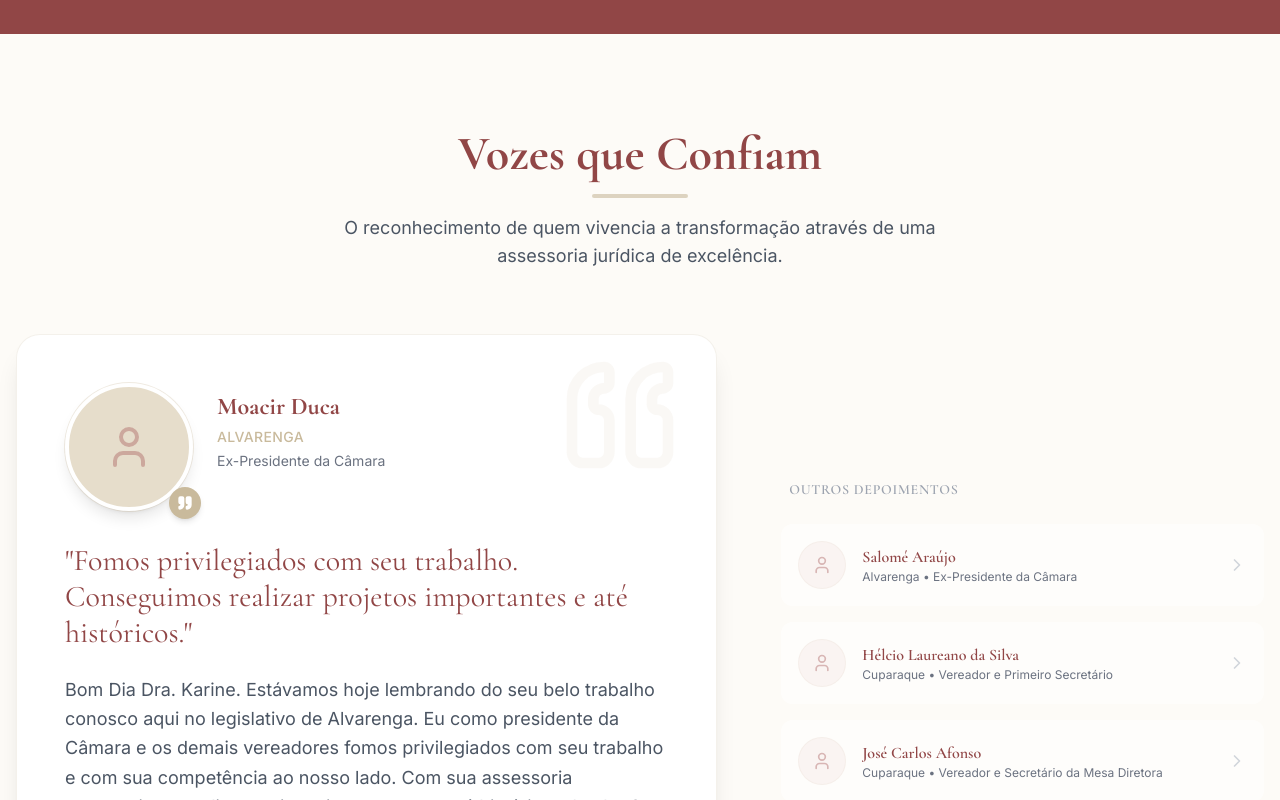
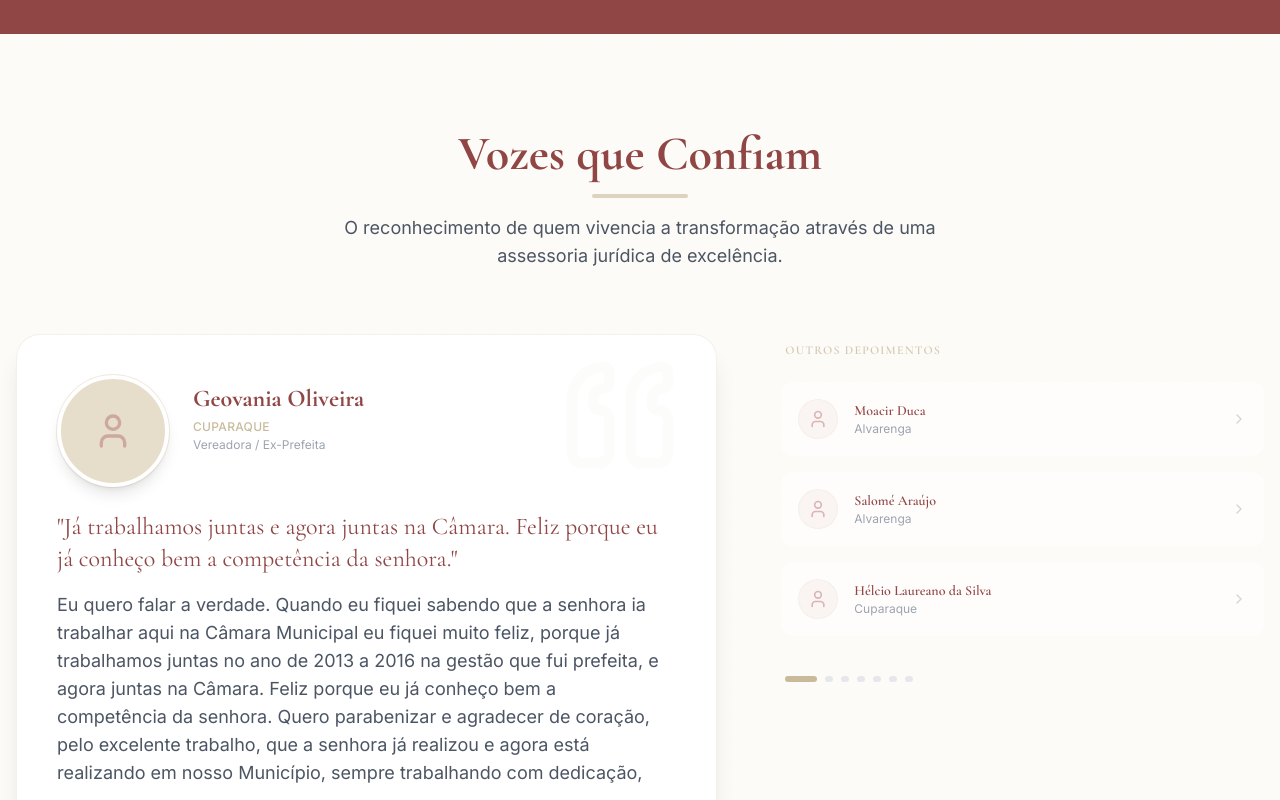
Before and after one commit to joseasp/karina-botti-advocacia, a React (Vite) app: page / in a window 1280 px wide. Shown: the part 5120-5920 px from the top of the page. Built offline with nearby package versions, Linux system fonts and the light colour scheme; the HTML template or start-up script is replaced by a standard one.

Commit message:
Code edited in Lovable Code Editor
Edited UI in Lovable

```diff
--- a/src/components/Testimonials.tsx
+++ b/src/components/Testimonials.tsx
@@ -1,7 +1,7 @@
-import { useState, useEffect } from "react";
+import { useState, useEffect, useRef } from "react";
 import { User, Quote, ChevronRight } from "lucide-react";
-import { cn } from "@/lib/utils";
 
+// --- Interfaces ---
 interface Testimonial {
   id: number;
   name: string;
@@ -12,6 +12,32 @@ interface Testimonial {
   photo?: string;
 }
 
+// --- Hook para Animação de Scroll (InView) ---
+function useInView(options = {}) {
+  const ref = useRef(null);
+  const [isInView, setIsInView] = useState(false);
+
+  useEffect(() => {
+    const observer = new IntersectionObserver(([entry]) => {
+      if (entry.isIntersecting) {
+        setIsInView(true);
+        observer.disconnect(); // Anima apenas uma vez
+      }
+    }, options);
+
+    if (ref.current) {
+      observer.observe(ref.current);
+    }
+
+    return () => {
+      if (ref.current) observer.disconnect();
+    };
+  }, [options]);
+
+  return [ref, isInView] as const;
+}
+
+// --- Dados (Atualizados) ---
 const testimonials: Testimonial[] = [
   {
     id: 1,
@@ -22,7 +48,6 @@ const testimonials: Testimonial[] = [
       "Já trabalhamos juntas e agora juntas na Câmara. Feliz porque eu já conheço bem a competência da senhora.",
     fullText:
       "Eu quero falar a verdade. Quando eu fiquei sabendo que a senhora ia trabalhar aqui na Câmara Municipal eu fiquei muito feliz, porque já trabalhamos juntas no ano de 2013 a 2016 na gestão que fui prefeita, e agora juntas na Câmara. Feliz porque eu já conheço bem a competência da senhora. Quero parabenizar e agradecer de coração, pelo excelente trabalho, que a senhora já realizou e agora está realizando em nosso Município, sempre trabalhando com dedicação, comprometimento e profissionalismo. Agradeço, porque sempre que eu preciso, que envio uma mensagem, a senhora está disposta para me ajudar. Obrigada!",
-    // photo: "url_da_foto_aqui"
   },
   {
     id: 2,
@@ -53,7 +78,7 @@ const testimonials: Testimonial[] = [
   },
   {
     id: 5,
-    name: "José Carlos Afonso",
+    name: "José Carlos Afonso (Zé Carlin)",
     role: "Vereador e Secretário da Mesa Diretora",
     organization: "Cuparaque",
     keyPhrase: "Seu senso de comprometimento faz toda diferença para entrega de bons resultados.",
@@ -84,22 +109,24 @@ const Testimonials = () => {
   const [activeIndex, setActiveIndex] = useState(0);
   const [isAutoPlaying, setIsAutoPlaying] = useState(true);
 
+  // Refs para animação de scroll
+  const [headerRef, headerInView] = useInView({ threshold: 0.2 });
+  const [contentRef, contentInView] = useInView({ threshold: 0.1 });
+
   // Lógica de Rotação Automática
   useEffect(() => {
     let interval: NodeJS.Timeout;
-
     if (isAutoPlaying) {
       interval = setInterval(() => {
         setActiveIndex((prev) => (prev + 1) % testimonials.length);
-      }, 6000); // Troca a cada 6 segundos
+      }, 8000); // Aumentei um pouco o tempo de leitura
     }
-
     return () => clearInterval(interval);
   }, [isAutoPlaying]);
 
   const activeTestimonial = testimonials[activeIndex];
 
-  // Função para calcular os índices da lista lateral (para mostrar os próximos)
+  // Cálculo dos próximos itens
   const getNextTestimonials = () => {
     const next1 = (activeIndex + 1) % testimonials.length;
     const next2 = (activeIndex + 2) % testimonials.length;
@@ -108,12 +135,30 @@ const Testimonials = () => {
   };
 
   return (
-    <section className="py-24 bg-[#FDFBF7]">
-      {" "}
-      {/* Fundo claro (papel/off-white) */}
-      <div className="container mx-auto px-4 max-w-7xl">
-        {/* Cabeçalho */}
-        <div className="text-center mb-16">
+    <section className="py-24 bg-[#FDFBF7] relative overflow-hidden">
+      {/* --- BACKGROUND TEXTURIZADO (Sutil) --- */}
+      {/* Padrão de pontos dourados com opacidade extremamente baixa para não poluir */}
+      <div
+        className="absolute inset-0 opacity-[0.03] pointer-events-none"
+        style={{ backgroundImage: "radial-gradient(#D4AF37 1px, transparent 1px)", backgroundSize: "24px 24px" }}
+      ></div>
+
+      {/* Estilos inline para Scrollbar personalizada interna */}
+      <style>{`
+        .custom-scrollbar::-webkit-scrollbar { width: 4px; }
+        .custom-scrollbar::-webkit-scrollbar-track { background: transparent; }
+        .custom-scrollbar::-webkit-scrollbar-thumb { background-color: rgba(212, 175, 55, 0.3); border-radius: 10px; }
+        .custom-scrollbar::-webkit-scrollbar-thumb:hover { background-color: rgba(212, 175, 55, 0.6); }
+      `}</style>
+
+      <div className="container mx-auto px-4 max-w-7xl relative z-10">
+        {/* --- Header com Animação --- */}
+        <div
+          ref={headerRef as any}
+          className={`text-center mb-16 transition-all duration-1000 ease-out ${
+            headerInView ? "opacity-100 translate-y-0" : "opacity-0 translate-y-10"
+          }`}
+        >
           <h2 className="text-4xl md:text-5xl font-serif font-bold text-burgundy-dark mb-4">Vozes que Confiam</h2>
           <div className="h-1 w-24 bg-gold mx-auto rounded-full opacity-60" />
           <p className="mt-4 text-lg text-gray-600 max-w-2xl mx-auto">
@@ -121,25 +166,32 @@ const Testimonials = () => {
           </p>
         </div>
 
-        <div className="grid grid-cols-1 lg:grid-cols-12 gap-8 lg:gap-16 items-center">
-          {/* LADO ESQUERDO: O Depoimento em Destaque (Maior e com Foto Grande) */}
+        {/* --- Conteúdo Principal com Animação (Delay leve) --- */}
+        <div
+          ref={contentRef as any}
+          className={`grid grid-cols-1 lg:grid-cols-12 gap-8 lg:gap-16 items-start transition-all duration-1000 delay-200 ease-out ${
+            contentInView ? "opacity-100 translate-y-0" : "opacity-0 translate-y-10"
+          }`}
+        >
+          {/* LADO ESQUERDO: Card Principal (Altura Fixa) */}
           <div
             className="lg:col-span-7 relative"
             onMouseEnter={() => setIsAutoPlaying(false)}
             onMouseLeave={() => setIsAutoPlaying(true)}
           >
-            {/* Animação de fade simples usando key do React */}
-            <div key={activeTestimonial.id} className="animate-in fade-in slide-in-from-bottom-4 duration-700">
-              <div className="bg-white rounded-3xl p-8 md:p-12 shadow-xl border border-gold/20 relative overflow-hidden">
-                {/* Elemento decorativo de aspas gigantes no fundo */}
-                <Quote className="absolute top-4 right-8 w-32 h-32 text-gold/10 rotate-180" />
+            {/* O Card em si tem altura fixa (h-[500px] desktop, h-auto mobile) para evitar pulos */}
+            <div className="bg-white rounded-3xl shadow-xl border border-gold/20 relative overflow-hidden h-auto lg:h-[500px] flex flex-col">
+              <Quote className="absolute top-4 right-8 w-32 h-32 text-gold/5 rotate-180 pointer-events-none" />
 
-                <div className="relative z-10">
-                  {/* Área da Foto Grande e Nome */}
-                  <div className="flex flex-col md:flex-row items-center md:items-start gap-6 mb-8">
-                    {/* Foto Grande com borda dupla */}
+              {/* Conteúdo Interno com Fade ao trocar */}
+              <div
+                key={activeTestimonial.id}
+                className="flex flex-col h-full p-8 md:p-10 animate-in fade-in slide-in-from-bottom-2 duration-500"
+              >
+                {/* Header do Card: Foto e Nome */}
+                <div className="flex flex-col md:flex-row items-center md:items-start gap-6 mb-6 flex-shrink-0">
                   <div className="relative">
-                      <div className="w-28 h-28 md:w-32 md:h-32 rounded-full bg-paper border-4 border-white shadow-lg flex items-center justify-center overflow-hidden ring-1 ring-gold/30">
+                    <div className="w-24 h-24 md:w-28 md:h-28 rounded-full bg-paper border-4 border-white shadow-lg flex items-center justify-center overflow-hidden ring-1 ring-gold/30">
                       {activeTestimonial.photo ? (
                         <img
                           src={activeTestimonial.photo}
@@ -147,60 +199,61 @@ const Testimonials = () => {
                           className="w-full h-full object-cover"
                         />
                       ) : (
-                          <User className="w-12 h-12 text-burgundy/40" />
+                        <User className="w-10 h-10 text-burgundy/40" />
                       )}
-                      </div>
-                      {/* Pequeno ícone de badge */}
-                      <div className="absolute -bottom-2 -right-2 bg-gold text-white p-2 rounded-full shadow-md">
-                        <Quote className="w-4 h-4 fill-current" />
                     </div>
                   </div>
 
                   <div className="text-center md:text-left pt-2">
                     <h3 className="text-2xl font-serif font-bold text-burgundy-dark">{activeTestimonial.name}</h3>
-                      <p className="text-gold font-medium uppercase tracking-wide text-sm mt-1">
+                    <div className="flex flex-col">
+                      <span className="text-gold font-medium uppercase tracking-wide text-xs mt-1">
                         {activeTestimonial.organization}
-                      </p>
-                      <p className="text-gray-500 text-sm mt-1">{activeTestimonial.role}</p>
+                      </span>
+                      <span className="text-gray-400 text-xs mt-0.5">{activeTestimonial.role}</span>
+                    </div>
                   </div>
                 </div>
 
-                  {/* Frase de Impacto */}
-                  <blockquote className="text-center md:text-left">
-                    <p className="text-2xl md:text-3xl font-serif leading-snug text-burgundy-dark mb-6">
+                {/* Área de Texto com Scroll Interno */}
+                <div className="flex-grow overflow-hidden flex flex-col">
+                  <blockquote className="flex flex-col h-full">
+                    <p className="text-xl md:text-2xl font-serif leading-snug text-burgundy-dark mb-4 flex-shrink-0">
                       "{activeTestimonial.keyPhrase}"
                     </p>
-                    <p className="text-gray-600 leading-relaxed text-lg">{activeTestimonial.fullText}</p>
+
+                    {/* Aqui está o segredo: overflow-y-auto com scrollbar customizada */}
+                    <div className="overflow-y-auto custom-scrollbar pr-2 flex-grow">
+                      <p className="text-gray-600 leading-relaxed text-base md:text-lg">{activeTestimonial.fullText}</p>
+                    </div>
                   </blockquote>
                 </div>
               </div>
             </div>
           </div>
 
-          {/* LADO DIREITO: Lista de "Próximos" (Navegação) */}
-          <div className="lg:col-span-5 flex flex-col gap-4">
-            <h4 className="text-sm font-semibold text-gray-400 uppercase tracking-wider mb-2 pl-2">
+          {/* LADO DIREITO: Lista de Navegação */}
+          <div className="lg:col-span-5 flex flex-col gap-4 pt-2">
+            <h4 className="text-xs font-semibold text-gold/80 uppercase tracking-widest mb-2 pl-1">
               Outros depoimentos
             </h4>
 
-            {getNextTestimonials().map((item, index) => (
+            {getNextTestimonials().map((item) => (
               <div
                 key={item.id}
                 onClick={() => {
-                  // Lógica para encontrar o índice real e setar
                   const realIndex = testimonials.findIndex((t) => t.id === item.id);
                   setActiveIndex(realIndex);
-                  setIsAutoPlaying(false); // Pausa momentaneamente ao clicar
+                  setIsAutoPlaying(false);
                 }}
                 className="group cursor-pointer bg-white/60 hover:bg-white border border-transparent hover:border-gold/30 p-4 rounded-xl transition-all duration-300 flex items-center gap-4 hover:shadow-md hover:-translate-x-1"
               >
-                {/* Miniatura da foto */}
-                <div className="w-12 h-12 rounded-full bg-burgundy/5 flex-shrink-0 flex items-center justify-center border border-gold/10 group-hover:border-gold/40 overflow-hidden">
+                <div className="w-10 h-10 rounded-full bg-burgundy/5 flex-shrink-0 flex items-center justify-center border border-gold/10 group-hover:border-gold/40 overflow-hidden transition-colors">
                   {item.photo ? (
                     <img
                       src={item.photo}
                       alt={item.name}
-                      className="w-full h-full object-cover opacity-80 group-hover:opacity-100 transition-opacity"
+                      className="w-full h-full object-cover opacity-80 group-hover:opacity-100"
                     />
                   ) : (
                     <User className="w-5 h-5 text-burgundy/40" />
@@ -208,20 +261,18 @@ const Testimonials = () => {
                 </div>
 
                 <div className="flex-grow min-w-0">
-                  <p className="font-serif font-semibold text-burgundy-dark truncate group-hover:text-gold transition-colors">
+                  <p className="font-serif font-semibold text-burgundy-dark text-sm truncate group-hover:text-gold transition-colors">
                     {item.name}
                   </p>
-                  <p className="text-xs text-gray-500 truncate">
-                    {item.organization} • {item.role}
-                  </p>
+                  <p className="text-xs text-gray-400 truncate">{item.organization}</p>
                 </div>
 
-                <ChevronRight className="w-5 h-5 text-gray-300 group-hover:text-gold transition-colors" />
+                <ChevronRight className="w-4 h-4 text-gray-300 group-hover:text-gold transition-colors" />
               </div>
             ))}
 
-            {/* Barra de Progresso / Indicador */}
-            <div className="mt-4 flex gap-2 justify-center lg:justify-start pl-2">
+            {/* Indicadores (Dots) */}
+            <div className="mt-6 flex gap-2 justify-center lg:justify-start pl-1">
               {testimonials.map((_, idx) => (
                 <button
                   key={idx}
```
Lines whose indentation alone changed are shown as unchanged.
